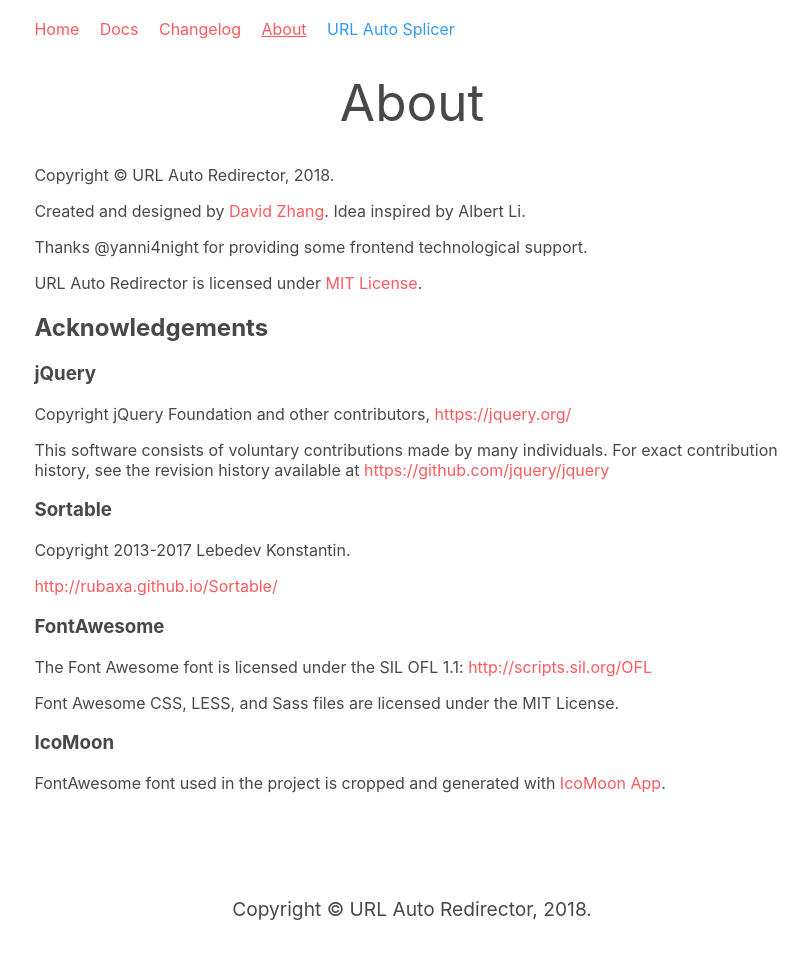
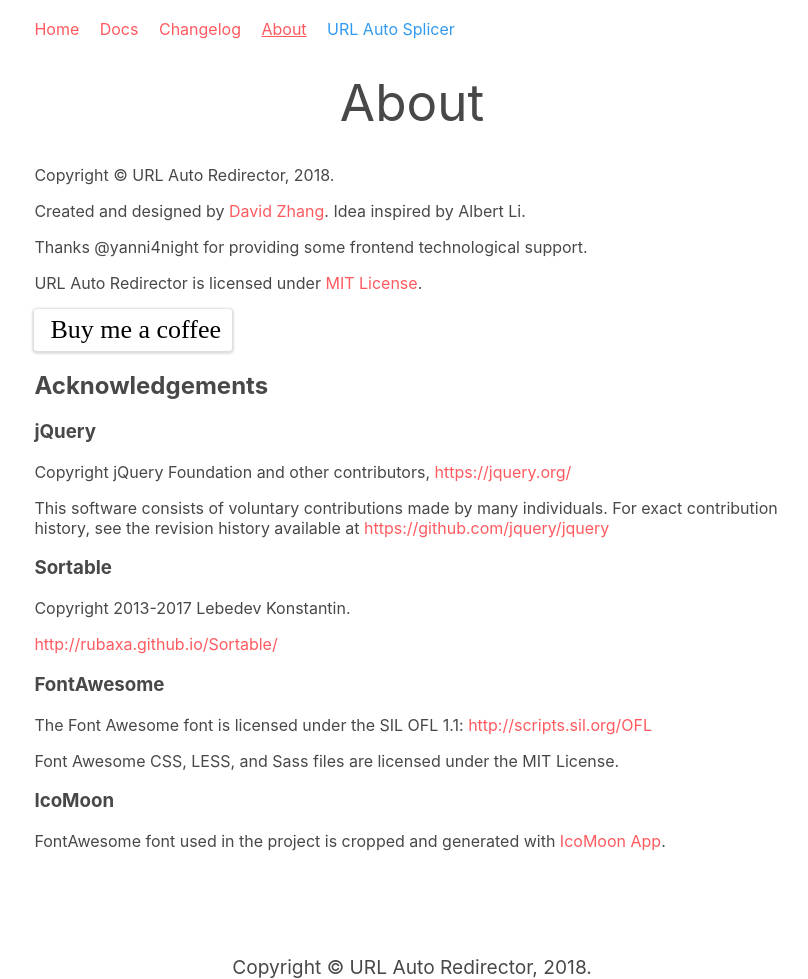
Before and after one commit to URLAutoRedirector/urlautoredirector.github.io, a Jekyll site: the page built from _docs/about.md, in a window 1280 px wide. Shown: the whole page, without its empty margins (228-1036 px from the left). Built offline with Jekyll 4.4.1, drawn with Linux system fonts in a browser that asks for light colours; comment, search, counter and statistics services are not loaded; before the commit the page ends 921 px from its top, so only the background shows below that.

Commit message:
Deploy buy me a coffee

```diff
--- a/_docs/about.md
+++ b/_docs/about.md
@@ -11,6 +11,8 @@
 Thanks @yanni4night for providing some frontend technological support.
 
 URL Auto Redirector is licensed under [MIT License](https://github.com/UrlAutoRedirector/UrlAutoRedirector/blob/master/LICENSE).
+
+{% include buy-me-a-coffee.html %}
 
 ##  Acknowledgements
 
--- /dev/null
+++ b/_includes/buy-me-a-coffee.html
@@ -0,0 +1,3 @@
+<style>.bmc-button img{box-shadow: none !important;border: none !important;vertical-align: middle !important;}.bmc-button{text-decoration: none !important;display:inline-block !important;padding:5px 10px !important;color:#000000 !important;background-color:#FFFFFF !important;border-radius: 3px !important;border: 1px solid transparent !important;font-size: 26px !important;box-shadow: 0px 1px 2px rgba(190, 190, 190, 0.5) !important;-webkit-box-shadow: 0px 1px 2px 2px rgba(190, 190, 190, 0.5) !important;-webkit-transition: 0.3s all linear !important;transition: 0.3s all linear !important;margin: 0 auto !important;font-family:"Cookie", cursive !important;}.bmc-button:hover, .bmc-button:active, .bmc-button:focus {-webkit-box-shadow: 0 4px 16px 0 rgba(190, 190, 190,.45) !important;text-decoration: none !important;box-shadow: 0 4px 16px 0 rgba(190, 190, 190,.45) !important;opacity: 0.85 !important;color:#000000 !important;}</style>
+<link href="https://fonts.googleapis.com/css?family=Cookie" rel="stylesheet" />
+<p><a class="bmc-button" target="_blank" href="https://www.buymeacoffee.com/zM4m7fd"><img src="https://www.buymeacoffee.com/assets/img/BMC-btn-logo.svg" alt="" /><span style="margin-left:5px">Buy me a coffee</span></a></p>
```
